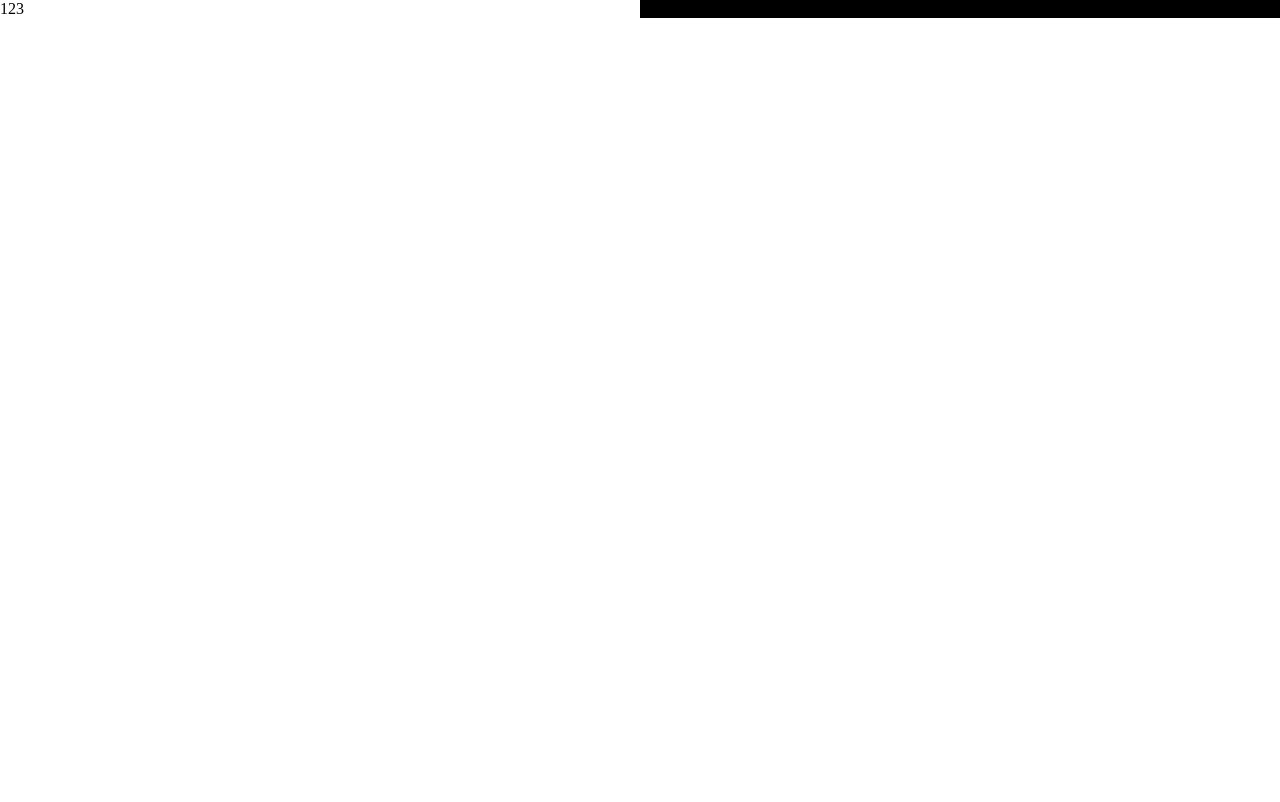
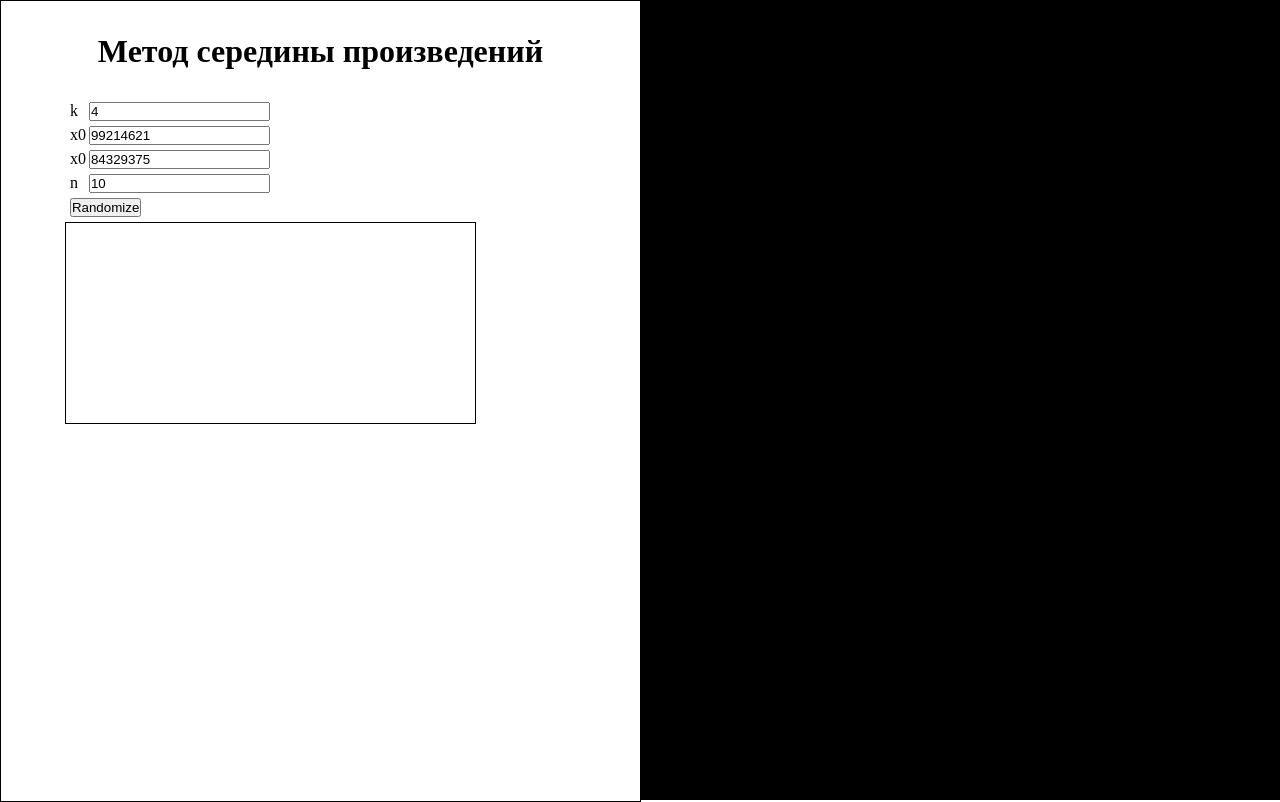
Before and after one commit to STS309/lab1, a plain HTML site: page index.html in a window 1280 px wide. Drawn offline with Linux system fonts and the light colour scheme.

Commit message:
Твой массив ранд. чисел:  c1[i]

```diff
--- a/CSS/style.css
+++ b/CSS/style.css
@@ -10,8 +10,36 @@ body{
 
 main, .tests{
     width: 50%;
+    height: 100vh;
 }
-
+main {
+    border: 1px solid;
+}
+h1 {
+    text-align: center;
+    margin: 5%;
+    padding: 0;
+}
+#random {
+    position: relative;
+    left: 10%;
+    width: 80%;
+}
+#randout {
+    position: relative;
+    border: 1px solid;
+    height: 200px;
+    width: 80%;
+    overflow: scroll;
+}
+ul {
+    list-style-type: none;
+    margin: 5px;
+}
+li {
+    display:inline-block;
+    width: 15px;
+}
 main{
     background-color: #fff;
 }
--- a/JS/main.js
+++ b/JS/main.js
@@ -1,2 +1,23 @@
-alert("Hello, world!")
-console.log("123")
+function random()
+{
+    let x0, x1, k;
+    let c1=[];
+    k=Number(document.querySelector('#k').value);
+    x0=document.querySelector('#x0').value;
+    x1=document.querySelector('#x1').value;
+    n=document.querySelector('#n').value;
+    document.querySelector('#randout').innerHTML = "";
+    if (String(x0).length!=String(x1).length ) {
+        alert('Числа неоднозначные');
+        return 0;
+    }
+    for (i=0; i<n; i++) {
+        C= x0*x1;
+        c1[i]=Math.floor((C-Math.floor(C/Math.pow(10,k*3))*Math.pow(10, k*3))/Math.pow(10, k));
+        document.querySelector('#randout').innerHTML+=" "+String(c1[i]);
+        x0=x1;
+        x1=c1[i];
+        console.log(C, k, c1[i])
+    }
+    //9044
+}
--- a/index.html
+++ b/index.html
@@ -9,11 +9,36 @@
 </head>
 <body>
     <main>
-        123
+        <h1>Метод середины произведений</h1>
+        <div id="random">
+         <ul>
+            <li>k</li>
+            <li><input type="number" id="k" value="4"></li>
+        </ul>
+        <ul>
+            <li>x0</li>
+            <li><input type="number" id="x0" value="99214621"></li>
+        </ul>
+        <ul>
+            <li>x0</li>
+            <li><input type="number" id="x1" value="84329375"></li>
+        </ul>
+        <ul>
+            <li>n</li>
+            <input type="number" id="n" value="10">
+        </ul>
+        <ul>
+            <input type="button"  value="Randomize" onclick="random()" >
+
+        </ul>
+        <div id="randout">
+
+        </div>
+        </div>
     </main>
     <div class="tests">
 
     </div>
 </body>
-<script src="/JS/main.js"></script>
+<script src="./JS/main.js"></script>
 </html>
```
